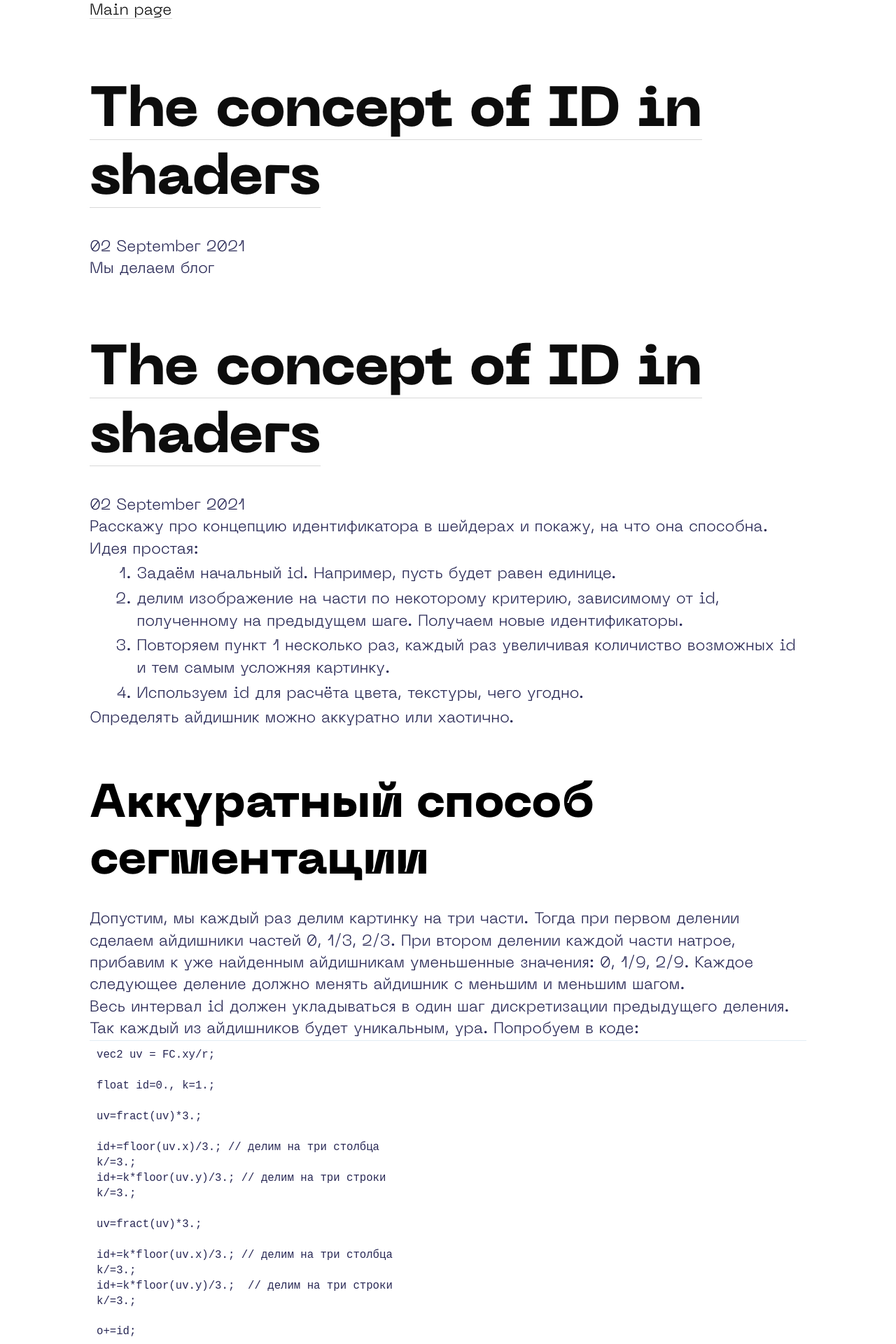
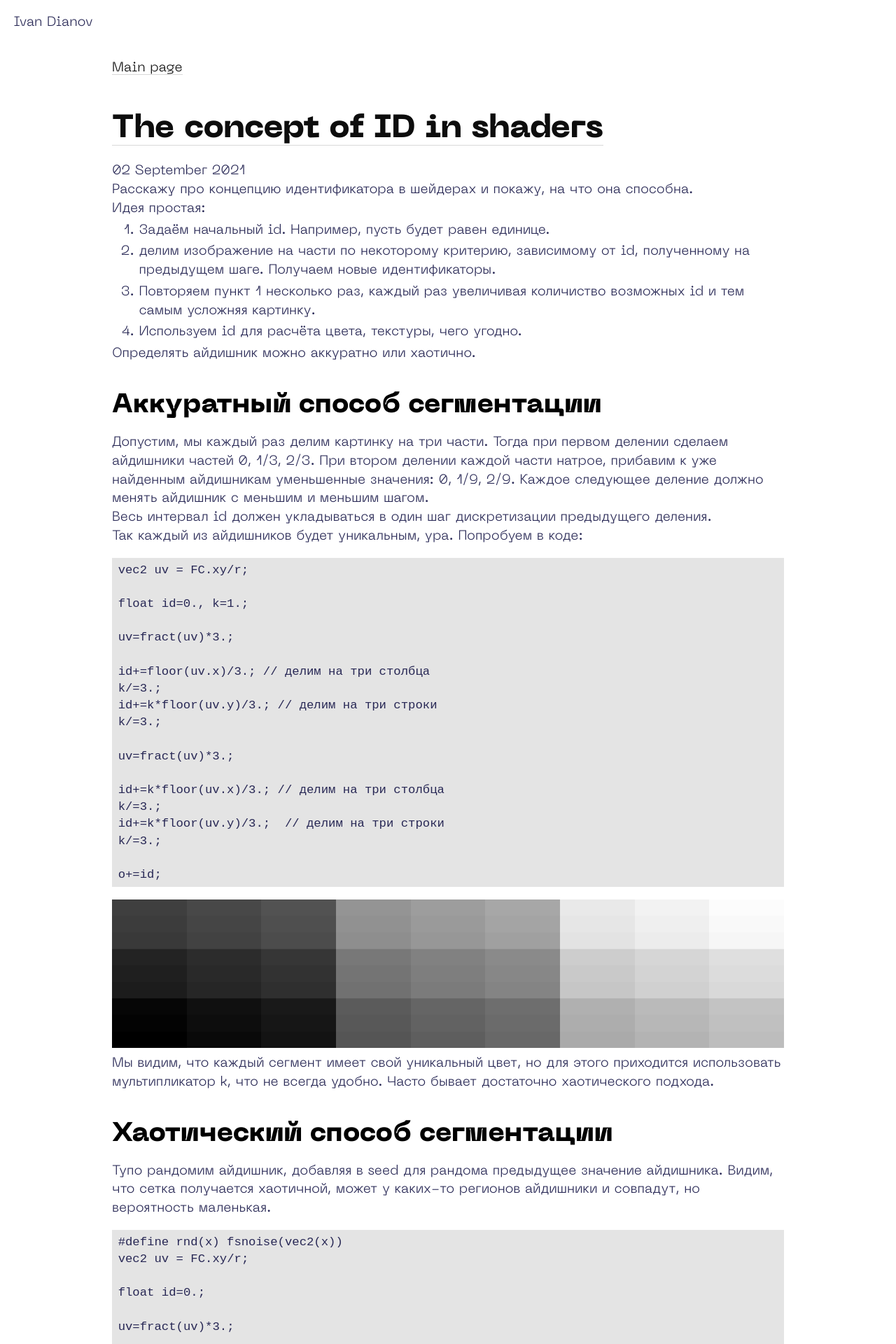
Before and after one commit to illus0r/ivandianov.com_jekyll, a Jekyll site: the page built from blog/index.html, in a window 1280 px wide. Shown: the top 1920 px of the page at 70% size. Built offline with Jekyll 4.4.1, drawn with Linux system fonts in a browser that asks for light colours; some of the changed text lies outside the part shown.

Commit message:
Fixes from the message

```diff
--- a/_layouts/default.html
+++ b/_layouts/default.html
@@ -9,6 +9,10 @@
 
 </head>
   <body>
+    <header>
+      <p>Ivan Dianov</p>
+    </header>
+
     <main>
 
     {{ content }}
@@ -18,10 +22,10 @@
     <footer>
 
       <section class="copyright">
-        <a href="{{ site.baseurl }}">{{ site.name }}</a> 2015 → {{"now" | date: "%Y"}}
+        <a href="{{ site.baseurl }}">{{ site.name }}</a> {{"now" | date: "%Y"}}
       </section>
 
-      <section class="poweredby">Made with ♥ on Jekyll</section>
+      <!-- <section class="poweredby">Made with ♥ on Jekyll</section> -->
 
     </footer>
 
--- a/_posts/2021-10-21-another-post.md
+++ /dev/null
@@ -1,8 +0,0 @@
----
-layout: default
-title: The concept of ID in shaders
-date: 2021-09-02 09:59
-language: ru
----
-
-Мы делаем блог
--- a/assets/css/main.css
+++ b/assets/css/main.css
@@ -298,7 +298,7 @@
 body {
 	height: 100%;
 	max-height: 100%;
-	font-size: 1.4em;
+	font-size: 1.2em;
 	font-weight: 400;
 	line-height: 1.4;
 	font-family: 'PPNeueMachina', sans-serif;
@@ -337,20 +337,20 @@
 }
 
 h1 {
-	font-size: 5em;
+	font-size: 3.2em;
 
 }
 
 h2 {
-	font-size: 3.6em;
+	font-size: 2.4em;
 }
 
 h3 {
-	font-size: 3em;
+	font-size: 2em;
 }
 
 h4 {
-	font-size: 2.5em;
+	font-size: 1.3em;
 }
 
 h5 {
@@ -358,7 +358,7 @@
 }
 
 h6 {
-	font-size: 2em;
+	font-size: 1em;
 }
 
 a {
@@ -402,7 +402,7 @@
 
 ol,
 ul {
-	padding-left: 3em;
+	padding-left: 2em;
 }
 
 ol ol,
@@ -410,7 +410,7 @@
 ul ol,
 ol ul {
 	margin: 0 0 0.4em 0;
-	padding-left: 2em;
+	padding-left: 0.3em;
 }
 
 dl dt {
@@ -484,27 +484,25 @@
 
 code,
 tt {
-	padding: 1px 3px;
+	padding: 0.3em 0.5em;
 	font-family: Inconsolata, monospace, sans-serif;
-	font-size: 0.85em;
-	white-space: pre-wrap;
-	border: #E3EDF3 1px solid;
-	background: #F7FAFB;
+	font-size: 1em;
+	/* white-space: pre-wrap; */
+	border: #c6c8c9 1px solid;
+	background: #868686;
 	border-radius: 2px;
 }
 
 pre {
 	-moz-box-sizing: border-box;
 	box-sizing: border-box;
-	margin: 0 0 1.75em 0;
-	border-top: #E3EDF3 1px solid;
-    border-bottom: #E3EDF3 1px solid;
+	padding: 0.3em 0.5em;
 	width: 100%;
-	padding: 10px;
 	font-family: Inconsolata, monospace, sans-serif;
-	font-size: 0.7em;
+	font-size: 0.9em;
 	white-space: pre;
 	overflow: auto;
+	background: #e4e4e4;
 }
 
 pre code,
@@ -557,16 +555,50 @@
 
 
 /* ==========================================================================
-   3. Пошла пьянка
+   3. Base styles
    ========================================================================== */
 
+header {
+	padding: 1em;
+	margin-bottom: 1em;
+}
 
 main {
 	margin: 0 auto;
   max-width: 1650px;
-  width: 80%;
+  width: 75%;
 }
 
 footer {
 	padding: 1em;
 }
+
+time {
+	margin-bottom: 0.5em;
+}
+
+
+/* ==========================================================================
+   4. Mobile styles
+   ========================================================================== */
+
+
+	 @media only screen and (max-width: 600px) {
+
+		header {
+			padding: 0.3em;
+			margin-bottom: 1em;
+
+		}
+
+		main {
+			margin: 0.3em auto;
+			width: 98%;
+		}
+
+		footer {
+			padding: 0.3em;
+		}
+
+
+	}
```
Also changed, not shown: index.html (+17 -3 lines), Gemfile.lock, 1 other file.
